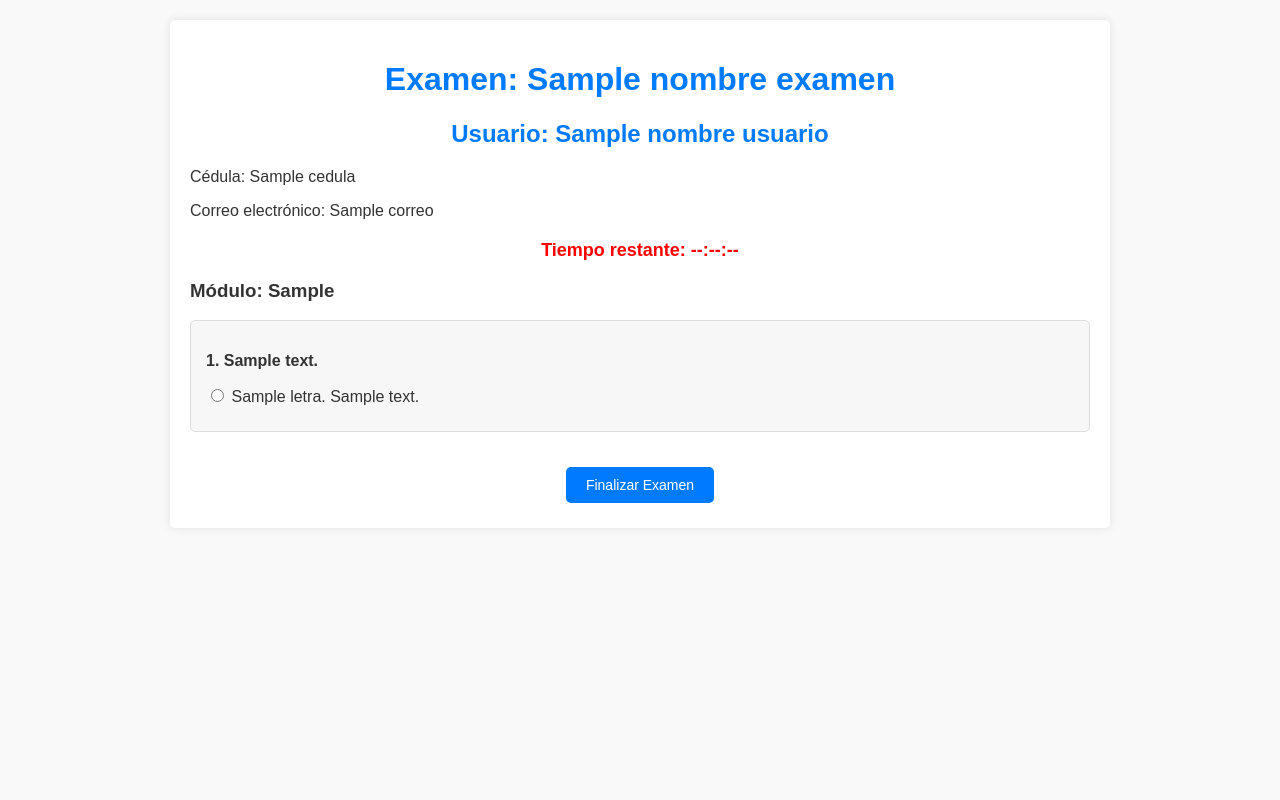
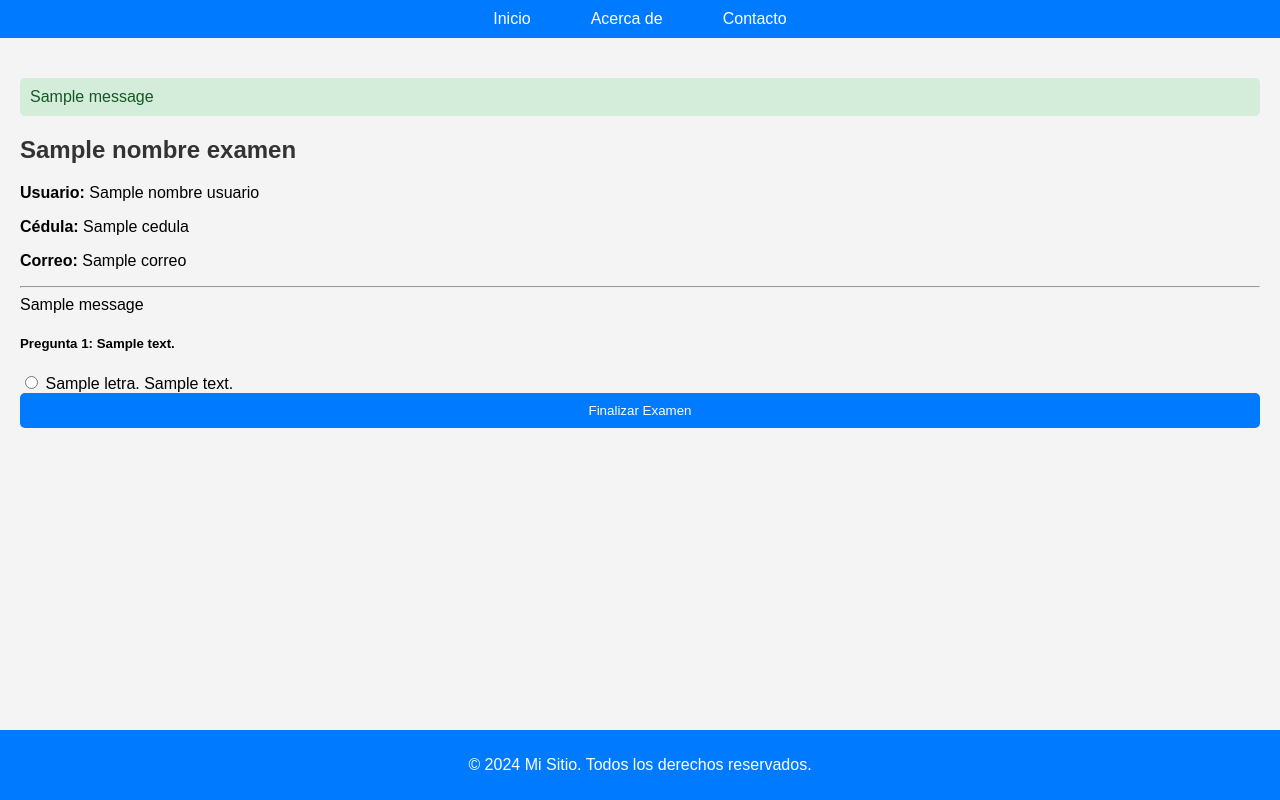
Before and after one commit to SulmaDubon/Exam_Sys_C, a Django app: template template/dashboard_users/examen.html in a window 1280 px wide. Run offline with Django 5.2, Linux system fonts and the light colour scheme; the template is opened without the code that fills it: most values are stand-ins (such as "Sample title", 1, 10 or a date in 2020); one stand-in notice (Sample message) is shown.

Commit message:
modificacion de vista GenerarExamneView para eliminar error paginador

```diff
--- a/template/dashboard_users/examen.html
+++ b/template/dashboard_users/examen.html
@@ -1,144 +1,64 @@
+{% extends "base.html" %}
 {% load custom_filters %}
-<!DOCTYPE html>
-<html lang="es">
-<head>
-    <meta charset="UTF-8">
-    <meta name="viewport" content="width=device-width, initial-scale=1.0">
-    <title>Examen</title>
-    <style>
-        body {
-            font-family: Arial, sans-serif;
-            background-color: #f9f9f9;
-            margin: 0;
-            padding: 20px;
-            color: #333;
-        }
-        .container {
-            max-width: 900px;
-            margin: 0 auto;
-            background-color: #fff;
-            padding: 20px;
-            box-shadow: 0 0 10px rgba(0, 0, 0, 0.1);
-            border-radius: 5px;
-        }
-        h1, h2 {
-            color: #007bff;
-            text-align: center;
-        }
-        .question {
-            margin-bottom: 20px;
-            padding: 15px;
-            border: 1px solid #ddd;
-            border-radius: 5px;
-            background-color: #f7f7f7;
-        }
-        .answers {
-            margin-top: 10px;
-        }
-        .answer {
-            margin-bottom: 10px;
-        }
-        .pagination {
-            text-align: center;
-            margin-top: 30px;
-        }
-        .pagination button {
-            display: inline-block;
-            margin: 5px;
-            padding: 10px 20px;
-            font-size: 14px;
-            color: #fff;
-            background-color: #007bff;
-            border: none;
-            border-radius: 5px;
-            cursor: pointer;
-            transition: background-color 0.3s ease;
-        }
-        .pagination button:hover {
-            background-color: #0056b3;
-        }
-        #temporizador {
-            font-size: 18px;
-            font-weight: bold;
-            text-align: center;
-            margin-top: 20px;
-            color: #ff0000;
-        }
-    </style>
-    <script>
-        document.addEventListener('DOMContentLoaded', function () {
-            var tiempoRestante = JSON.parse("{{ user_exam.tiempo_restante|escapejs }}");
 
-            function iniciarTemporizador(duracion) {
-                var display = document.getElementById('temporizador');
-                var timer = duracion, hours, minutes, seconds;
+{% block content %}
+<div class="container mt-5">
+    <h2>{{ nombre_examen }}</h2>
+    <p><strong>Usuario:</strong> {{ nombre_usuario }}</p>
+    <p><strong>Cédula:</strong> {{ cedula }}</p>
+    <p><strong>Correo:</strong> {{ correo }}</p>
+    <hr>
 
-                var interval = setInterval(function () {
-                    hours = Math.floor(timer / 3600);
-                    minutes = Math.floor((timer % 3600) / 60);
-                    seconds = timer % 60;
+    <!-- Mensajes de éxito o error -->
+    {% if messages %}
+        {% for message in messages %}
+            <div class="alert alert-{{ message.tags }}">{{ message }}</div>
+        {% endfor %}
+    {% endif %}
 
-                    display.textContent = hours.toString().padStart(2, '0') + ":" +
-                                          minutes.toString().padStart(2, '0') + ":" +
-                                          seconds.toString().padStart(2, '0');
+    <!-- Formulario de examen -->
+    <form method="post">
+        {% csrf_token %}
 
-                    if (--timer < 0) {
-                        clearInterval(interval);
-                        // Cuando el temporizador termine, envía el formulario automáticamente
-                        document.getElementById('formularioExamen').submit();
-                    }
-                }, 1000);
-            }
+        <!-- Listado de preguntas -->
+        {% for pregunta in pagina_actual %}
+            <div class="mb-4">
+                <h5>Pregunta {{ forloop.counter }}: {{ pregunta.texto }}</h5>
 
-            iniciarTemporizador(tiempoRestante);
-        });
-    </script>
-</head>
-<body>
-    <div class="container">
-        <h1>Examen: {{ nombre_examen }}</h1>
-        <h2>Usuario: {{ nombre_usuario }}</h2>
-        <p>Cédula: {{ cedula }}</p>
-        <p>Correo electrónico: {{ correo }}</p>
-
-        <div id="temporizador">Tiempo restante: --:--:--</div>
-
-        <div class="module-info">
-            <h3>Módulo: {{ modulo_actual }}</h3>
-        </div>
-
-        <form id="formularioExamen" method="post" action="{% url 'dashboard_users:generar_examen_paginado' user_exam.examen.id pagina_actual.number %}">
-            {% csrf_token %}
-            {% for pregunta in pagina_actual.object_list %}
-                <div class="question">
-                    <p><strong>{{ forloop.counter }}. {{ pregunta.texto }}</strong></p>
-                    <div class="answers">
+                <!-- Opciones de respuesta -->
                 {% for respuesta in pregunta.respuestas.all %}
-                            <div class="answer">
-                                <input type="radio"
+                    <div class="form-check">
+                        <input class="form-check-input" type="radio"
                                name="pregunta_{{ pregunta.id }}"
                                id="respuesta_{{ respuesta.id }}"
                                value="{{ respuesta.id }}"
-                                       {% if respuestas_seleccionadas|get_item:pregunta.id == respuesta.id %}checked{% endif %}>
-                                <label for="respuesta_{{ respuesta.id }}">{{ respuesta.letra }}. {{ respuesta.texto }}</label>
+                               {% if user_exam.respuestas|get_item:pregunta.id == respuesta.id|stringformat:"s" %}checked{% endif %}>
+                        <label class="form-check-label" for="respuesta_{{ respuesta.id }}">
+                            {{ respuesta.letra }}. {{ respuesta.texto }}
+                        </label>
                     </div>
                 {% endfor %}
             </div>
-                </div>
         {% endfor %}
 
-            <div class="pagination">
+        <!-- Botones de navegación -->
+        <div class="d-flex justify-content-between">
+            <!-- Botón Anterior -->
             {% if pagina_actual.has_previous %}
-                    <button type="submit" formaction="{% url 'dashboard_users:generar_examen' user_exam.examen.id pagina_actual.previous_page_number %}">Anterior</button>
+                <button type="submit" name="anterior" formaction="{% url 'dashboard_users:generar_examen_paginado' examen_id=examen_id page=pagina_actual.previous_page_number %}" class="btn btn-secondary">Anterior</button>
             {% endif %}
 
+            <!-- Botón Siguiente -->
             {% if pagina_actual.has_next %}
-                    <button type="submit" formaction="{% url 'dashboard_users:generar_examen' user_exam.examen.id pagina_actual.next_page_number %}">Siguiente</button>
+                <button type="submit" name="siguiente" formaction="{% url 'dashboard_users:generar_examen_paginado' examen_id=examen_id page=pagina_actual.next_page_number %}" class="btn btn-secondary">Siguiente</button>
             {% endif %}
 
-                <button type="submit" name="finalizar">Finalizar Examen</button>
+        </div>
+
+        <!-- Botón para finalizar el examen -->
+        <div class="text-center mt-4">
+            <button type="submit" name="finalizar" class="btn btn-danger">Finalizar Examen</button>
         </div>
     </form>
 </div>
-</body>
-</html>
+{% endblock %}
```
Also changed, not shown: dashboard_users/models.py (+8 -9 lines), dashboard_users/views.py (+8 -13 lines), 1 other file. Lines whose indentation alone changed are shown as unchanged.
